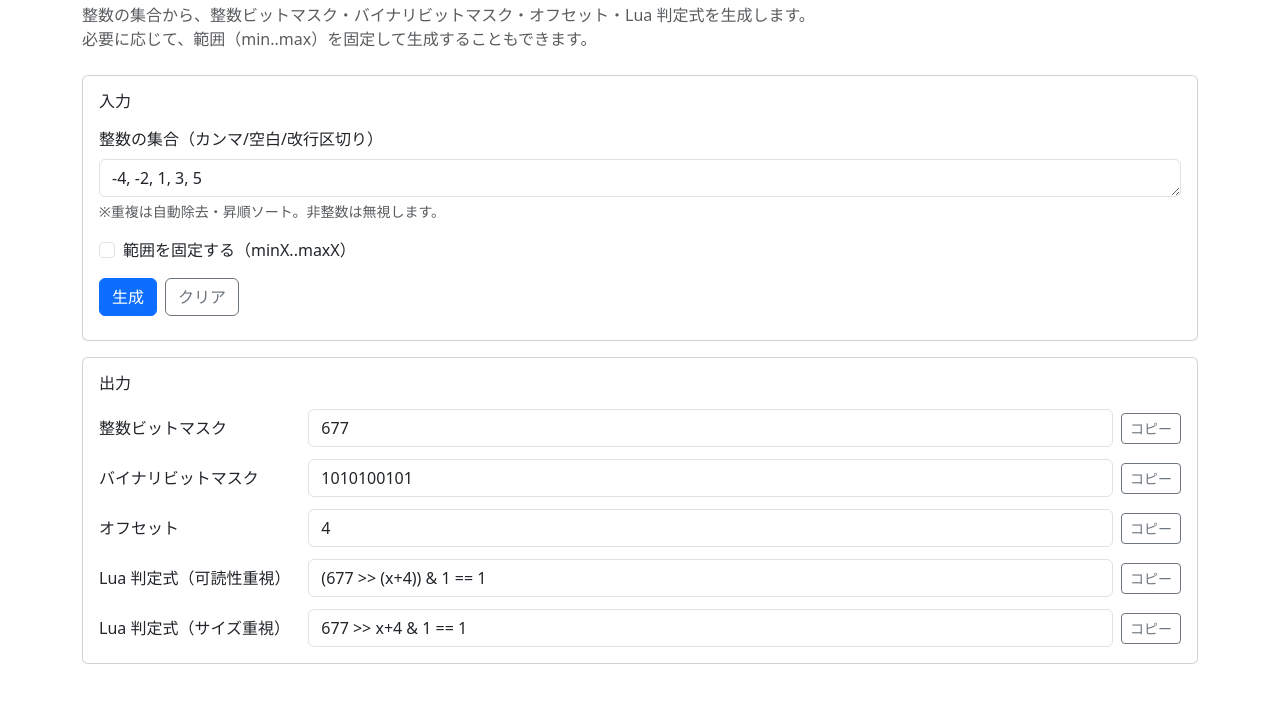
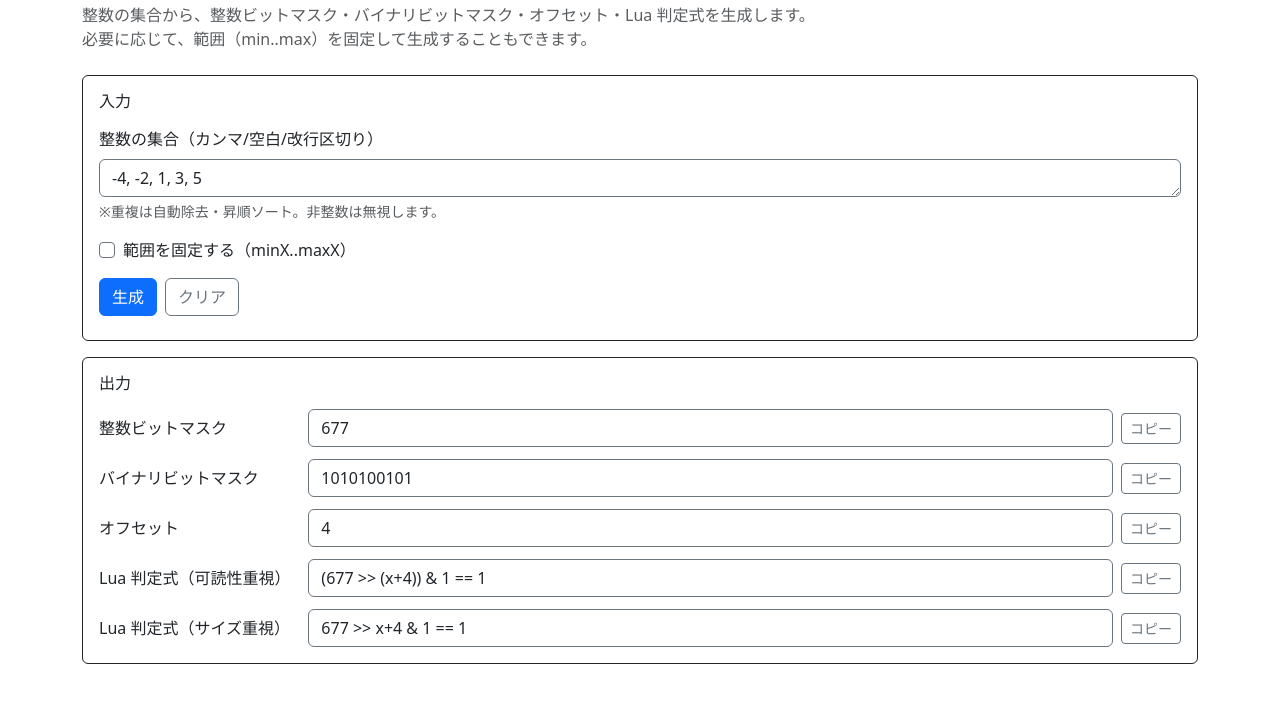
Before and after one commit to Rutile3/lua-bitmask-expression-generator, a plain HTML site: page index.html in a window 1280 px wide. Shown: the part 77-780 px from the top of the page. Drawn offline with nearby package versions, Linux system fonts and the light colour scheme.

Commit message:
【スタイル修正】ボーダーの色を変更

```diff
--- a/app.js
+++ b/app.js
@@ -5,7 +5,7 @@
     const OUTPUT_EMPTY = '—';
 
     // ------- DOMヘルパ
-    const $ = (sel) => document.querySelector(sel);
+    const $  = (sel) => document.querySelector(sel);
     const $$ = (sel) => document.querySelectorAll(sel);
 
     // ------- DOMキャッシュ
--- a/styles.css
+++ b/styles.css
@@ -1,3 +1,8 @@
+:root {
+    --bs-border-color-translucent: var(--bs-gray-900);
+    --bs-border-color: var(--bs-gray-600);
+}
+
 /* 出力グリッド */
 .out-grid {
     display: grid;
```
